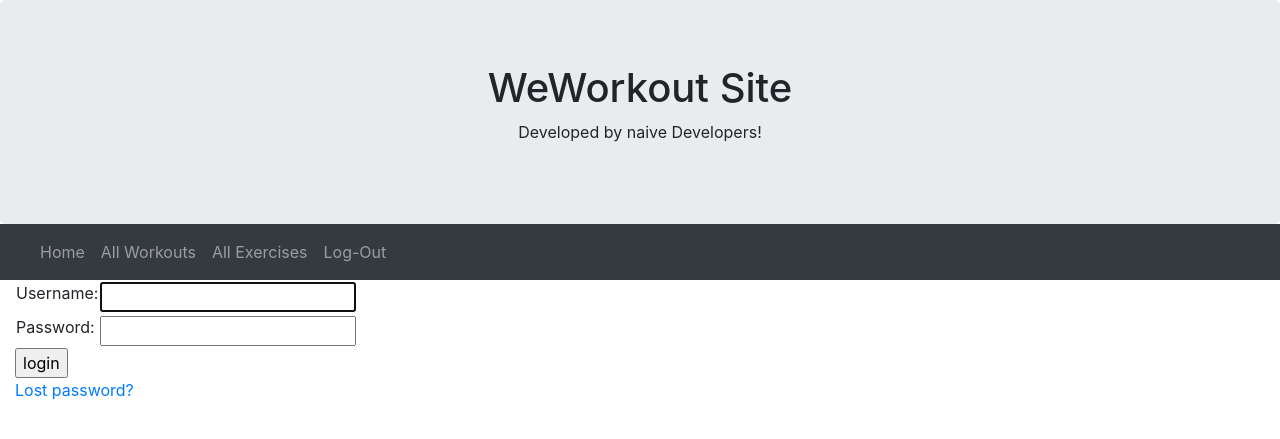
After one commit to avichauhan6832/Weworkout, a Django app: page /accounts/login/ in a window 1280 px wide. The commit adds this page. Shown: the top 439 px of the page. Run offline with Django 3.2, Linux system fonts and the light colour scheme; some libraries are stand-ins or nearby versions.

Commit message:
added login and logout pages

```diff
--- a/weworkout/catalog/templates/base_generic.html
+++ b/weworkout/catalog/templates/base_generic.html
@@ -31,7 +31,10 @@
                 <a class="nav-link" href="{% url 'workouts' %}">All Workouts</a>
             </li>
             <li class="nav-item">
-                <a class="nav-link" href="{% url '' %}">All Exercises</a>
+                <a class="nav-link" href="{% url 'exercises' %}">All Exercises</a>
+            </li>
+            <li>
+                <a class="nav-link" href="{%url 'logout' %}">Log-Out</a>
             </li>
             </ul>
         </div>
@@ -39,7 +42,26 @@
 
     <div class="container-fluid">
         <div class="row">
-            <div class="col-sm-10 ">{% block content %}{% endblock %}</div>
+            <div class="col-sm-10 ">
+                {% block content %}{% endblock %}
+                {% block pagination %}
+                    {% if is_paginated %}
+                        <div class="pagination">
+                            <span class="page-links">
+                                {% if page_obj.has_previous %}
+                                    <a href="{{ request.path }}?page={{ page_obj.previous_page_number }}">previous</a>
+                                {% endif %}
+                                <span class="page-current">
+                                    Page {{ page_obj.number }} of {{ page_obj.paginator.num_pages }}.
+                                </span>
+                                {% if page_obj.has_next %}
+                                    <a href="{{ request.path }}?page={{ page_obj.next_page_number }}">next</a>
+                                {% endif %}
+                            </span>
+                        </div>
+                    {% endif %}
+                {% endblock %}
+            </div>
         </div>
     </div>
 </body>
--- a/weworkout/catalog/templates/catalog/workout_list.html
+++ b/weworkout/catalog/templates/catalog/workout_list.html
@@ -12,6 +12,6 @@
     {% endfor %}
   </ul>
   {% else %}
-    <p>There are no books in the library.</p>
+    <p>There are no workout in catalog</p>
   {% endif %}
 {% endblock %}
--- a/weworkout/catalog/urls.py
+++ b/weworkout/catalog/urls.py
@@ -5,4 +5,6 @@ urlpatterns = [
     path('', views.index, name='index'),
     path('workouts/', views.WorkoutListView.as_view(), name='workouts'),
     path('workout/<int:pk>', views.WorkoutDetailView.as_view(), name='workout-detail'),
+    path('exercises/', views.ExerciseListView.as_view(), name='exercises'),
+    path('exercise/<int:pk>', views.ExerciseDetailView.as_view(), name='exercise-detail'),
 ]
--- /dev/null
+++ b/weworkout/templates/registration/logged_out.html
@@ -0,0 +1,6 @@
+{% extends "base_generic.html" %}
+
+{% block content %}
+  <p>Logged out!</p>
+  <a href="{% url 'login'%}">Click here to login again.</a>
+{% endblock %}
--- /dev/null
+++ b/weworkout/templates/registration/login.html
@@ -0,0 +1,40 @@
+{% extends "base_generic.html" %}
+
+{% block content %}
+
+{% if form.errors %}
+  <p>Your username and password didn't match. Please try again.</p>
+{% endif %}
+
+{% if next %}
+  {% if user.is_authenticated %}
+    <p>Your account doesn't have access to this page. To proceed,
+    please login with an account that has access.</p>
+  {% else %}
+    <p>Please login to see this page.</p>
+  {% endif %}
+{% endif %}
+
+<form method="post" action="{% url 'login' %}">
+{% csrf_token %}
+<table>
+
+<tr>
+  <td>{{ form.username.label_tag }}</td>
+  <td>{{ form.username }}</td>
+</tr>
+
+<tr>
+  <td>{{ form.password.label_tag }}</td>
+  <td>{{ form.password }}</td>
+</tr>
+</table>
+
+<input type="submit" value="login" />
+<input type="hidden" name="next" value="{{ next }}" />
+</form>
+
+{# Assumes you setup the password_reset view in your URLconf #}
+<p><a href="{% url 'password_reset' %}">Lost password?</a></p>
+
+{% endblock %}
--- /dev/null
+++ b/weworkout/templates/registration/password_reset_complete.html
@@ -0,0 +1,6 @@
+{% extends "base_generic.html" %}
+
+{% block content %}
+  <h1>The password has been changed!</h1>
+  <p><a href="{% url 'login' %}">log in again?</a></p>
+{% endblock %}
--- /dev/null
+++ b/weworkout/templates/registration/password_reset_done.html
@@ -0,0 +1,5 @@
+{% extends "base_generic.html" %}
+
+{% block content %}
+  <p>We've emailed you instructions for setting your password. If they haven't arrived in a few minutes, check your spam folder.</p>
+{% endblock %}
--- /dev/null
+++ b/weworkout/templates/registration/password_reset_email.html
@@ -0,0 +1,2 @@
+Someone asked for password reset for email {{ email }}. Follow the link below:
+{{ protocol}}://{{ domain }}{% url 'password_reset_confirm' uidb64=uid token=token %}
--- a/weworkout/weworkout/settings.py
+++ b/weworkout/weworkout/settings.py
@@ -121,3 +121,5 @@ USE_TZ = True
 # https://docs.djangoproject.com/en/2.2/howto/static-files/
 
 STATIC_URL = '/static/'
+
+LOGIN_REDIRECT_URL = '/'
--- a/weworkout/weworkout/urls.py
+++ b/weworkout/weworkout/urls.py
@@ -39,3 +39,7 @@ from django.conf.urls.static import static
 urlpatterns += static(settings.STATIC_URL, document_root=settings.STATIC_ROOT)
 
 urlpatterns += [ path('catalog/' , include('catalog.urls')),]
+
+urlpatterns += [
+    path('accounts/', include('django.contrib.auth.urls')),
+]
```
Also changed, not shown: weworkout/catalog/templates/allexercises.html (deleted, +0 -11 lines), weworkout/catalog/templates/allworkouts.html (deleted, +0 -11 lines), weworkout/catalog/templates/catalog/exercise_detail.html (added, +9 -0 lines), weworkout/catalog/templates/catalog/exercise_list.html (added, +16 -0 lines), weworkout/catalog/views.py (+8 -0 lines), weworkout/templates/registration/password_reset_confirm.html (added, +29 -0 lines), weworkout/templates/registration/password_reset_form.html (added, +12 -0 lines).
